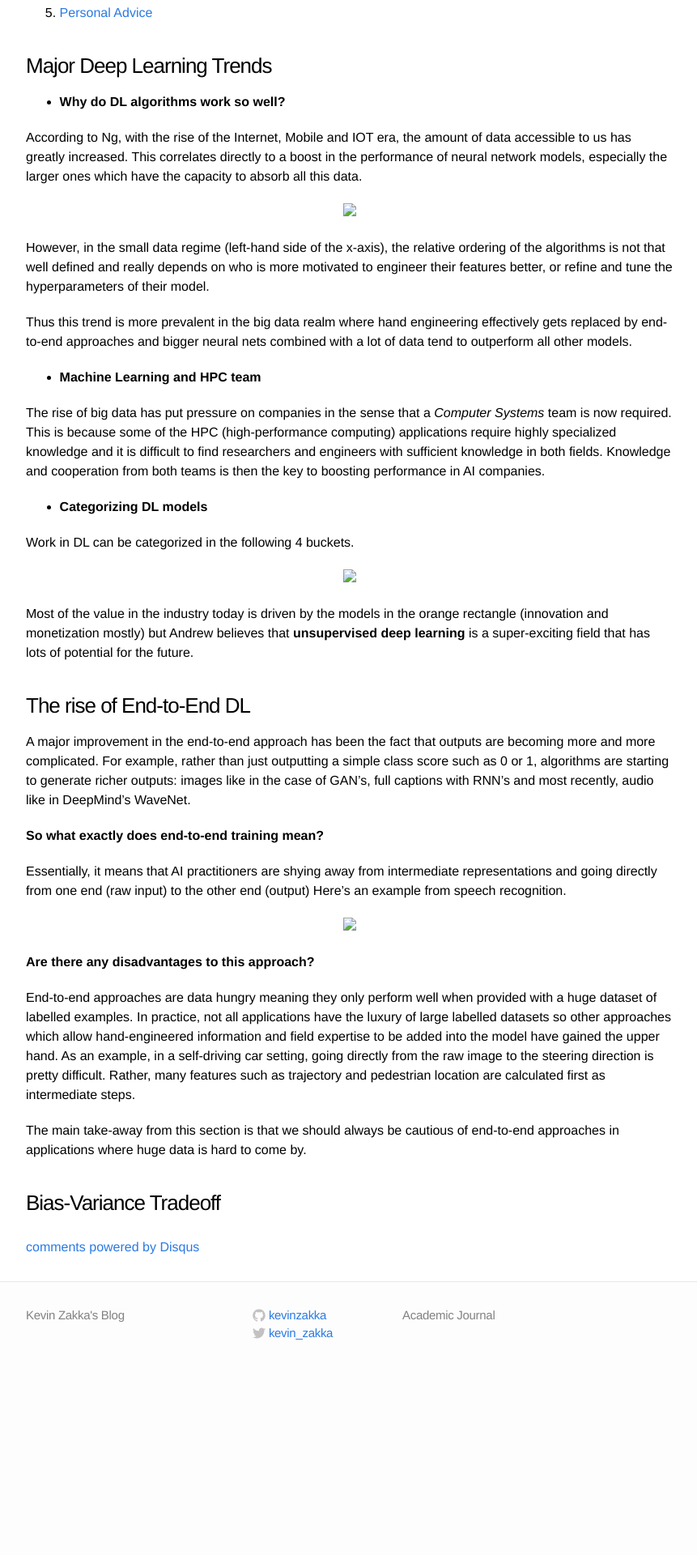
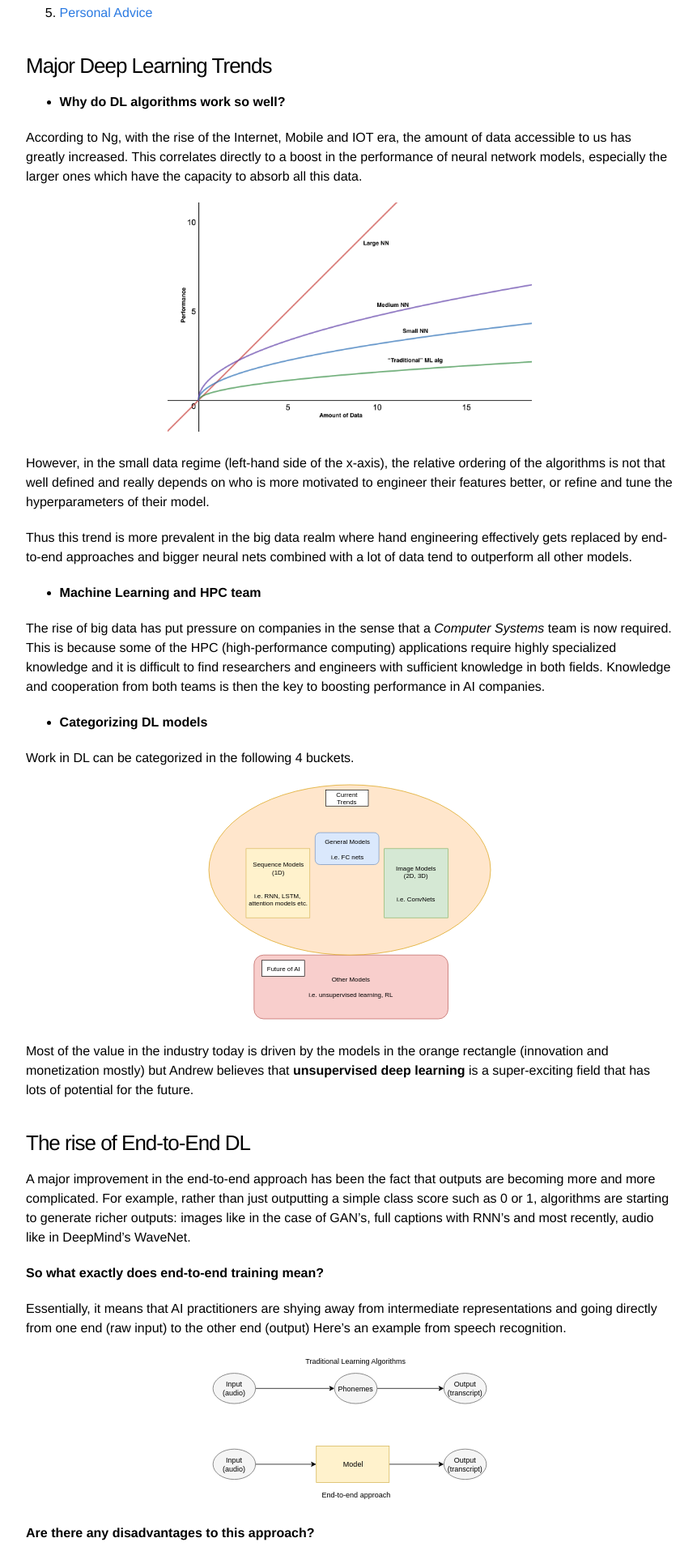
Before and after one commit to WangcsShuai/kevinzakka.github.io, a Jekyll site: the page built from _posts/2016-09-26-applying-deep-learning.markdown, in a window 1280 px wide. Shown: the part 749-2669 px from the top of the page at 81% size, without its empty margins (208-1069 px from the left). Built offline with Jekyll 4.4.1, drawn with Linux system fonts in a browser that asks for light colours; comment, search, counter and statistics services are not loaded; before the commit the page ends 2452 px from its top, so only the background shows below that.

Commit message:
Update 2016-09-26-applying-deep-learning.markdown

```diff
--- a/_posts/2016-09-26-applying-deep-learning.markdown
+++ b/_posts/2016-09-26-applying-deep-learning.markdown
@@ -34,7 +34,7 @@ By the way, if you missed out on the livestreams, you can still view them at the
 According to Ng, with the rise of the Internet, Mobile and IOT era, the amount of data accessible to us has greatly increased. This correlates directly to a boost in the performance of neural network models, especially the larger ones which have the capacity to absorb all this data.
 
 <p align="center">
- <img src="perf_vs_data.png" width="450">
+ <img src="/assets/app_dl/perf_vs_data.png" width="450">
 </p>
 
 However, in the small data regime (left-hand side of the x-axis), the relative ordering of the algorithms is not that well defined and really depends on who is more motivated to engineer their features better, or refine and tune the hyperparameters of their model.
@@ -50,7 +50,7 @@ The rise of big data has put pressure on companies in the sense that a *Computer
 Work in DL can be categorized in the following 4 buckets.
 
 <p align="center">
- <img src="bucket.svg" width="350">
+ <img src="/assets/app_dl/bucket.svg" width="350">
 </p>
 
 Most of the value in the industry today is driven by the models in the orange rectangle (innovation and monetization mostly) but Andrew believes that **unsupervised deep learning** is a super-exciting field that has lots of potential for the future.
@@ -66,7 +66,7 @@ A major improvement in the end-to-end approach has been the fact that outputs ar
 Essentially, it means that AI practitioners are shying away from intermediate representations and going directly from one end (raw input) to the other end (output) Here's an example from speech recognition.
 
 <p align="center">
- <img src="end-to-end.svg" width="340">
+ <img src="/assets/app_dl/end-to-end.svg" width="340">
 </p>
 
 **Are there any disadvantages to this approach?**
```
